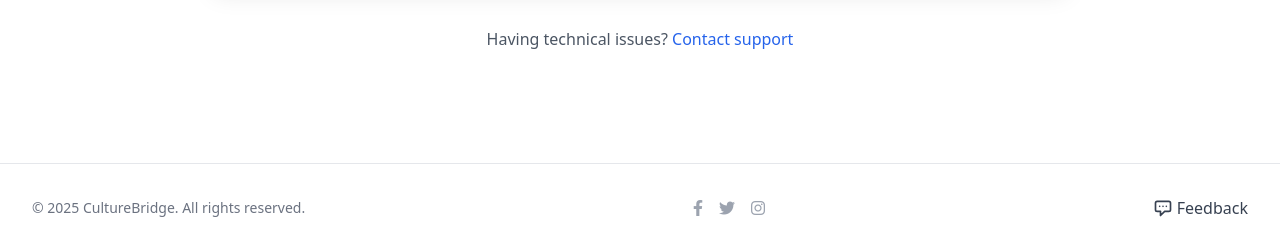
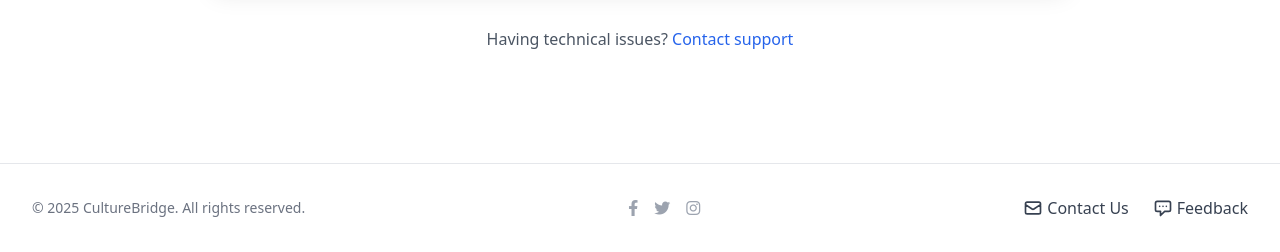
Before and after one commit to ehabahmed2/culture-bridge, a Django app: page /feedback/ in a window 1280 px wide. Shown: the part 686-938 px from the top of the page. Run offline with Django 5.2, Linux system fonts and the light colour scheme; parts of the project's set-up code (start-up, migrations or seed data) failed here and were passed over.

Commit message:
fixed few typos in templates

```diff
--- a/Users/templates/register.html
+++ b/Users/templates/register.html
@@ -73,8 +73,10 @@
                     {% endif %}
                 </div>
                   <!-- Add privacy consent checkbox -->
-                <div class="privacy-consent">
+                <div class="privacy-consent flex items-start">
+                    <div class="mt-1 mr-2">
                     {{form.store_history}}
+                    </div>
                     <label for="store_history">
                     I consent to having my translation history stored to improve my experience
                     <span class="text-xs text-gray-500">(You can change this anytime in settings)</span>
--- a/Users/templates/user-info.html
+++ b/Users/templates/user-info.html
@@ -84,7 +84,9 @@
                 <div class="privacy-setting">
                     <h3>Privacy Settings</h3>
                     <div class="flex items-center">
+                        <div class="mt-1">
                         {{ form.store_history }}  <!-- Use form field instead of manual input -->
+                        </div>
                         <label for="{{ form.store_history.id_for_label }}" class="ml-2">
                             Store my translation history
                         </label>
@@ -109,6 +111,10 @@
                 {% endif %}
                 <button type="submit" class="register-submit-btn">Update</button>
             </form>
+                <div class="register-login-link mb-4">
+                    Want to reset your password? <a href="{% url "change_password_form" %}" class="register-login-link-text">Reset Password</a>
+                </div>
+
         </div>
     </div>
     {% include "footer.html" %}
--- a/feedback/templates/feedback.html
+++ b/feedback/templates/feedback.html
@@ -1,6 +1,10 @@
 {% extends 'base.html' %}
 
 {% block body %}
+<head>
+    <title>Feedback | Culture Connect</title>
+</head>
+<body>
 {% include "nav.html" %}
 <div class="max-w-4xl mx-auto py-12 px-4">
     <div class="bg-white rounded-xl shadow-xl p-8">
@@ -45,8 +49,9 @@
     </div>
 
     <div class="mt-12 text-center">
-        <p class="text-gray-600">Having technical issues? <a href="#" class="text-blue-600 hover:underline">Contact support</a></p>
+        <p class="text-gray-600">Having technical issues? <a href="{% url "contact_us" %}" class="text-blue-600 hover:underline">Contact support</a></p>
     </div>
 </div>
 {% include "footer.html" %}
+</body>
 {% endblock %}
--- a/home/templates/base.html
+++ b/home/templates/base.html
@@ -10,7 +10,7 @@
     <link rel="stylesheet" href="https://cdnjs.cloudflare.com/ajax/libs/font-awesome/6.0.0/css/all.min.css">
     <link rel="stylesheet" type="text/css" href="{% static 'style.css' %}">
 </head>
-<body>
+
 
 <!-- Floating Messages Container -->
 <div class="global-messages">
@@ -24,6 +24,5 @@
 {% block body %}
 
 {% endblock body %}
-</body>
 <script src="{% static 'scripts.js' %}"></script>  <!-- Fixed this line -->
 </html>
--- a/home/templates/footer.html
+++ b/home/templates/footer.html
@@ -1,18 +1,38 @@
-    <!-- Footer -->
-    <footer class="bg-white border-t mt-16">
-        <div class="max-w-7xl mx-auto py-8 px-4 sm:px-6 lg:px-8 flex justify-between items-center">
-            <p class="text-gray-500 text-sm">&copy; 2025 CultureBridge. All rights reserved.</p>
-            <div class="flex space-x-4">
-                <a href="#" class="text-gray-400 hover:text-gray-600"><i class="fab fa-facebook-f"></i></a>
-                <a href="#" class="text-gray-400 hover:text-gray-600"><i class="fab fa-twitter"></i></a>
-                <a href="#" class="text-gray-400 hover:text-gray-600"><i class="fab fa-instagram"></i></a>
+<!-- Footer -->
+<footer class="bg-white border-t mt-16">
+    <div class="max-w-7xl mx-auto py-8 px-4 sm:px-6 lg:px-8">
+        <div class="flex flex-col md:flex-row justify-between items-center">
+            <p class="text-gray-500 text-sm mb-4 md:mb-0">&copy; 2025 CultureBridge. All rights reserved.</p>
+
+            <div class="flex space-x-4 mb-4 md:mb-0">
+                <a href="#" class="text-gray-400 hover:text-blue-600 transition-colors">
+                    <i class="fab fa-facebook-f"></i>
+                </a>
+                <a href="#" class="text-gray-400 hover:text-blue-600 transition-colors">
+                    <i class="fab fa-twitter"></i>
+                </a>
+                <a href="#" class="text-gray-400 hover:text-blue-600 transition-colors">
+                    <i class="fab fa-instagram"></i>
+                </a>
             </div>
+
+            <div class="flex flex-col sm:flex-row space-y-2 sm:space-y-0 sm:space-x-6">
+                <a href="{% url 'contact_us' %}"
+                   class="flex items-center text-gray-700 hover:text-blue-600 transition-colors group">
+                    <svg xmlns="http://www.w3.org/2000/svg" class="h-5 w-5 mr-1 group-hover:scale-110 transition-transform" fill="none" viewBox="0 0 24 24" stroke="currentColor">
+                        <path stroke-linecap="round" stroke-linejoin="round" stroke-width="2" d="M3 8l7.89 5.26a2 2 0 002.22 0L21 8M5 19h14a2 2 0 002-2V7a2 2 0 00-2-2H5a2 2 0 00-2 2v10a2 2 0 002 2z" />
+                    </svg>
+                    Contact Us
+                </a>
+
                 <a href="{% url 'feedback' %}"
-                class="flex items-center text-gray-700 hover:text-blue-600">
-                    <svg xmlns="http://www.w3.org/2000/svg" class="h-5 w-5 mr-1" fill="none" viewBox="0 0 24 24" stroke="currentColor">
+                   class="flex items-center text-gray-700 hover:text-blue-600 transition-colors group">
+                    <svg xmlns="http://www.w3.org/2000/svg" class="h-5 w-5 mr-1 group-hover:scale-110 transition-transform" fill="none" viewBox="0 0 24 24" stroke="currentColor">
                         <path stroke-linecap="round" stroke-linejoin="round" stroke-width="2" d="M8 10h.01M12 10h.01M16 10h.01M9 16H5a2 2 0 01-2-2V6a2 2 0 012-2h14a2 2 0 012 2v8a2 2 0 01-2 2h-5l-5 5v-5z" />
                     </svg>
                     Feedback
                 </a>
+            </div>
         </div>
-    </footer>
+    </div>
+</footer>
--- a/home/templates/home.html
+++ b/home/templates/home.html
@@ -1,5 +1,7 @@
 {% extends "base.html" %}
 {% block body %}
+<head>
+    <title>CultureBridge | AI Cultural Translator</title>
     <style>
         optgroup {
             font-weight: 600;
@@ -64,7 +66,7 @@
         line-height: 1.9;
         }
     </style>
-
+</head>
 <body class="bg-gray-50 font-sans antialiased">
     <!-- Navigation -->
      {% include "nav.html" %}
--- a/home/templates/nav.html
+++ b/home/templates/nav.html
@@ -58,7 +58,6 @@
             <a href="{% url 'about' %}" class="block pl-3 pr-4 py-2 border-l-4 border-transparent text-base font-medium text-gray-700 hover:text-gray-900 hover:bg-gray-50 hover:border-gray-300 transition">
                 <i class="fas fa-info-circle mr-2"></i> About Us
             </a>
-
             {% if not request.user.is_authenticated and request.path != '/user/register/' %}
             <a href="{% url 'register' %}" class="mobile-signup-btn block pl-3 pr-4 py-2 border-l-4 border-transparent text-base font-medium bg-gradient-to-r from-blue-500 to-purple-600 text-white hover:opacity-90 transition">
                 <i class="fas fa-user-plus mr-2"></i> Sign Up Free
--- a/plans/templates/fake-payment.html
+++ b/plans/templates/fake-payment.html
@@ -2,6 +2,10 @@
 {% load static %}
 
 {% block body %}
+<head>
+  <title>Payment Checkout | Culture Connect</title>
+</head>
+<body>
 {% include "nav.html" %}
 
 <div class="payment-container">
@@ -145,6 +149,6 @@
     }
   });
 </script>
-
+</body>
 {% include "footer.html" %}
 {% endblock %}
--- a/plans/templates/payment_success.html
+++ b/plans/templates/payment_success.html
@@ -2,6 +2,9 @@
 {% extends "base.html" %}
 
 {% block body %}
+<head>
+    <title>Payment Success | Culture Connect</title>
+</head>
 <style>
     .success-container {
     text-align: center;
@@ -28,10 +31,12 @@
     100% { transform: scale(1); opacity: 1; }
     }
 </style>
+<body>
 <div class="success-container">
   <div class="success-icon">✓</div>
   <h2>Payment Successful!</h2>
   <p>Your credits have been added to your account.</p>
   <a href="{% url 'home' %}" class="btn">Go Home</a>
 </div>
+</body>
 {% endblock %}
--- a/plans/templates/plans.html
+++ b/plans/templates/plans.html
@@ -1,6 +1,11 @@
 {% extends "base.html" %}
 
 {% block body %}
+<head>
+    <title>Payment Success | Culture Connect</title>
+</head>
+<body>
+
 {% include "nav.html" %}
 <div id="creditDashboard">
     <div class="credit-header">
@@ -75,4 +80,5 @@
     </table>
 </div>
 {% include "footer.html" %}
+</body>
 {% endblock %}
```
Also changed, not shown: about/templates/about.html (+5 -2 lines), t_history/templates/history.html (+79 -74 lines). Lines whose indentation alone changed are shown as unchanged.
